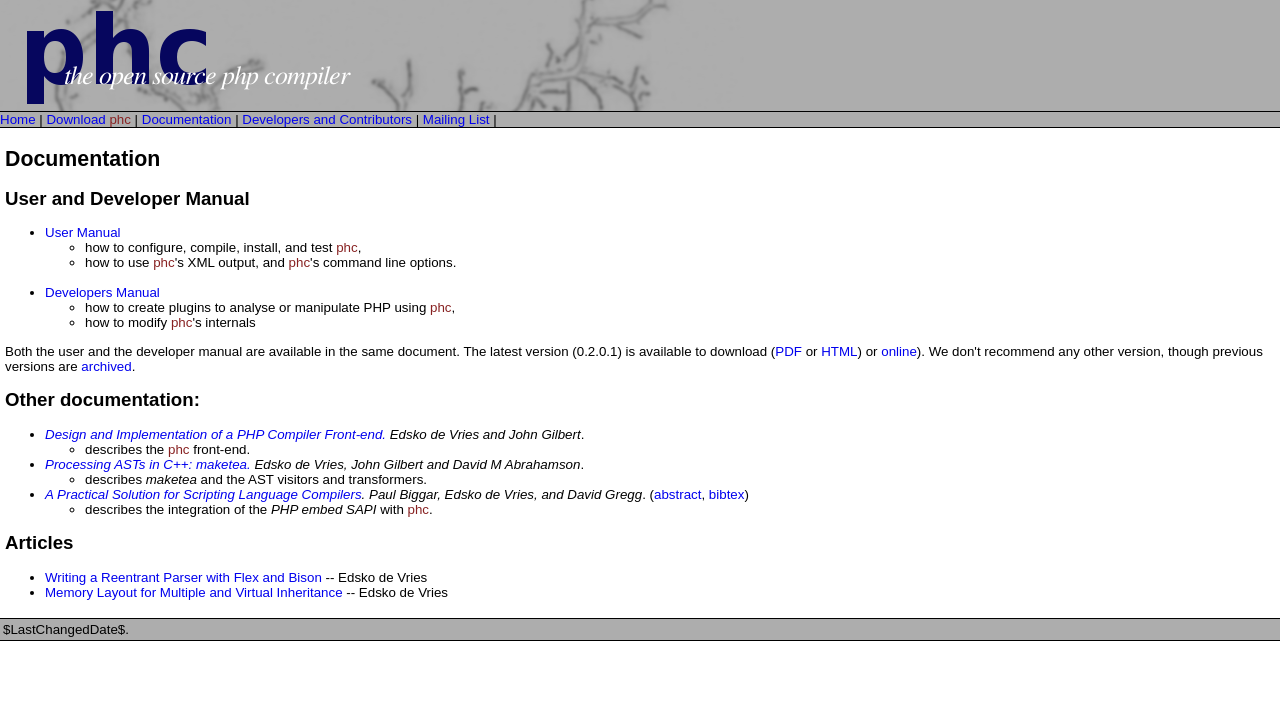
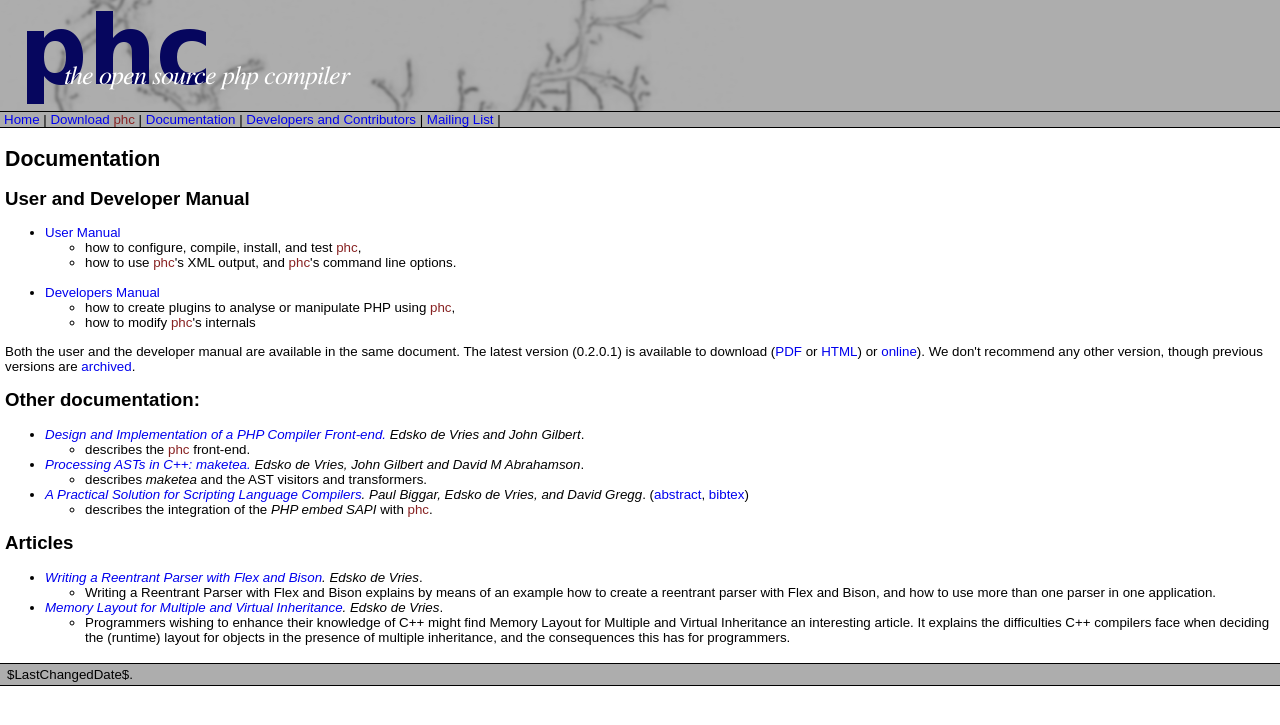
Before and after one commit to pbiggar/phpcompiler.org, a PHP site: page /public_html/documentation.html in a window 1280 px wide. Shown: the top 725 px of the page. Run offline with PHP 8.4, Linux system fonts and the light colour scheme.

Commit message:
Make final few tweaks: 	more padding around the linkbar. 	Add abstracts for the articles. 	Change the wording of the download page slightly. 	Tidy up the formatting of the HTML.

```diff
--- a/public_html/documentation.html
+++ b/public_html/documentation.html
@@ -69,50 +69,72 @@
 				<p>
 					<ul>
 						<li>
-							<cite><a
-							href="https://www.cs.tcd.ie/publications/tech-reports/reports.07/TCD-CS-2007-47.pdf">Design
-							and Implementation of a PHP Compiler Front-end.</a> Edsko
-							de Vries and John Gilbert</cite>.
+							<cite>
+							<a href="https://www.cs.tcd.ie/publications/tech-reports/reports.07/TCD-CS-2007-47.pdf">
+							Design and Implementation of a PHP Compiler Front-end.</a>
+							Edsko de Vries and John Gilbert</cite>.
 							<ul><li>describes the <span class=phc>phc</span>
 							front-end.</li></ul>
 						</li>
 
 						<li>
-							<cite><a href="doc/maketea.pdf">Processing ASTs in C++:
-							maketea.</a> Edsko de Vries, John Gilbert and David M
-							Abrahamson</cite>.
-							<ul><li>describes <i>maketea</i> and the AST visitors and
-							transformers.</li></ul>
+							<cite>
+								<a href="doc/maketea.pdf">Processing ASTs in C++: maketea.</a>
+								Edsko de Vries, John Gilbert and David M Abrahamson</cite>.
+							<ul><li>
+								describes <i>maketea</i> and the AST visitors and
+								transformers.
+							</li></ul>
 						</li>
 
 						<li>
-							<cite><a
-							href="https://www.cs.tcd.ie/~pbiggar/sac-2009.pdf">A
-							Practical Solution for Scripting Language Compilers</a>.
-							Paul Biggar, Edsko de Vries, and David Gregg</cite>.  (<a
-							href="https://www.cs.tcd.ie/~pbiggar/#sac-2009">abstract</a>,
-							<a
-							href="https://www.cs.tcd.ie/~pbiggar/sac-2009.bib">bibtex</a>)
-							<ul><li>describes the integration of the <i>PHP embed
-							SAPI</i> with <span class="phc">phc</span>.</li></ul>
+							<cite>
+								<a href="https://www.cs.tcd.ie/~pbiggar/sac-2009.pdf">
+								A Practical Solution for Scripting Language Compilers</a>.
+							Paul Biggar, Edsko de Vries, and David Gregg</cite>.
+							(<a href="https://www.cs.tcd.ie/~pbiggar/#sac-2009">abstract</a>,
+							<a href="https://www.cs.tcd.ie/~pbiggar/sac-2009.bib">bibtex</a>)
+
+							<ul><li>
+								describes the integration of the <i>PHP embed SAPI</i> with
+								<span class="phc">phc</span>.
+							</li></ul>
 						</li>
-
-
 					</ul>
 				</p>
 
 				<h2>Articles</h2>
 
 				<ul>
+					<li>
+						<cite>
+							<a href="articles/reentrantparser.html">
+							Writing a Reentrant Parser with Flex and Bison</a>.
+							Edsko de Vries</cite>.
+						<ul><li>
+							Writing a Reentrant Parser with Flex and Bison explains by
+							means of an example how to create a reentrant parser with
+							Flex and Bison, and how to use more than one parser in one
+							application.
+						</li></ul>
+					</li>
 
-					<li><a href="articles/reentrantparser.html">Writing a Reentrant
-					Parser with Flex and Bison</a> -- Edsko de Vries</li>
-
-					<li><a href="articles/virtualinheritance.html">Memory Layout for
-					Multiple and Virtual Inheritance</a> -- Edsko de Vries</li>
-
+					<li>
+						<cite>
+							<a href="articles/virtualinheritance.html">
+							Memory Layout for Multiple and Virtual Inheritance</a>.
+							Edsko de Vries</cite>.
+						<ul><li>
+							Programmers wishing to enhance their knowledge of C++
+							might find Memory Layout for Multiple and Virtual
+							Inheritance an interesting article. It explains the
+							difficulties C++ compilers face when deciding the
+							(runtime) layout for objects in the presence of multiple
+							inheritance, and the consequences this has for
+							programmers.
+						</li></ul>
+					</li>
 				</ul>
-
 			</td>
 		</tr>
 		</table>
--- a/public_html/phc.css
+++ b/public_html/phc.css
@@ -50,6 +50,7 @@
 	border-top: solid 1px black;
 	border-bottom: solid 1px black;
 	width: 100%;
+	padding-left: 4px;
 }
 .headertable {
 }
```
Also changed, not shown: public_html/downloads.html (+11 -10 lines).
